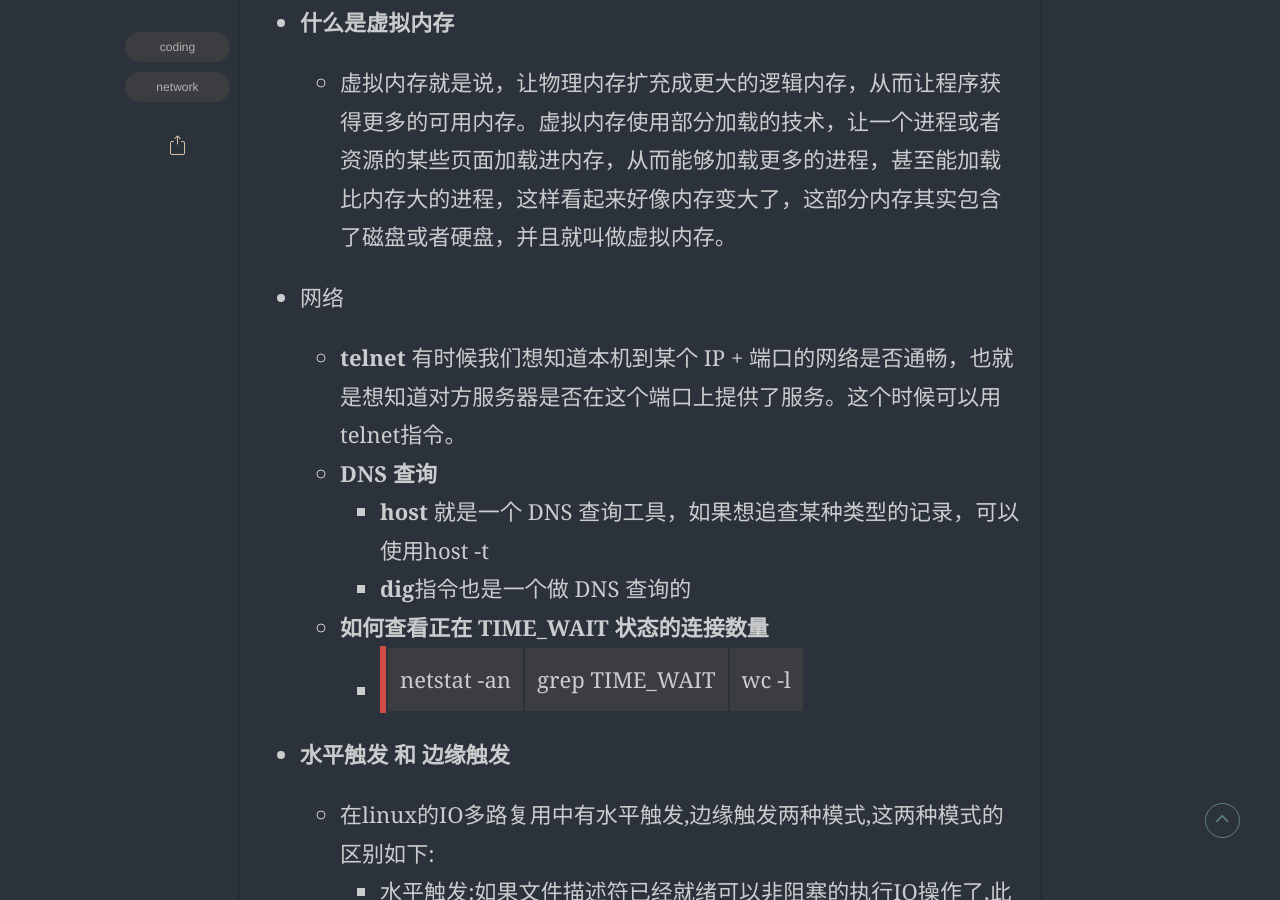
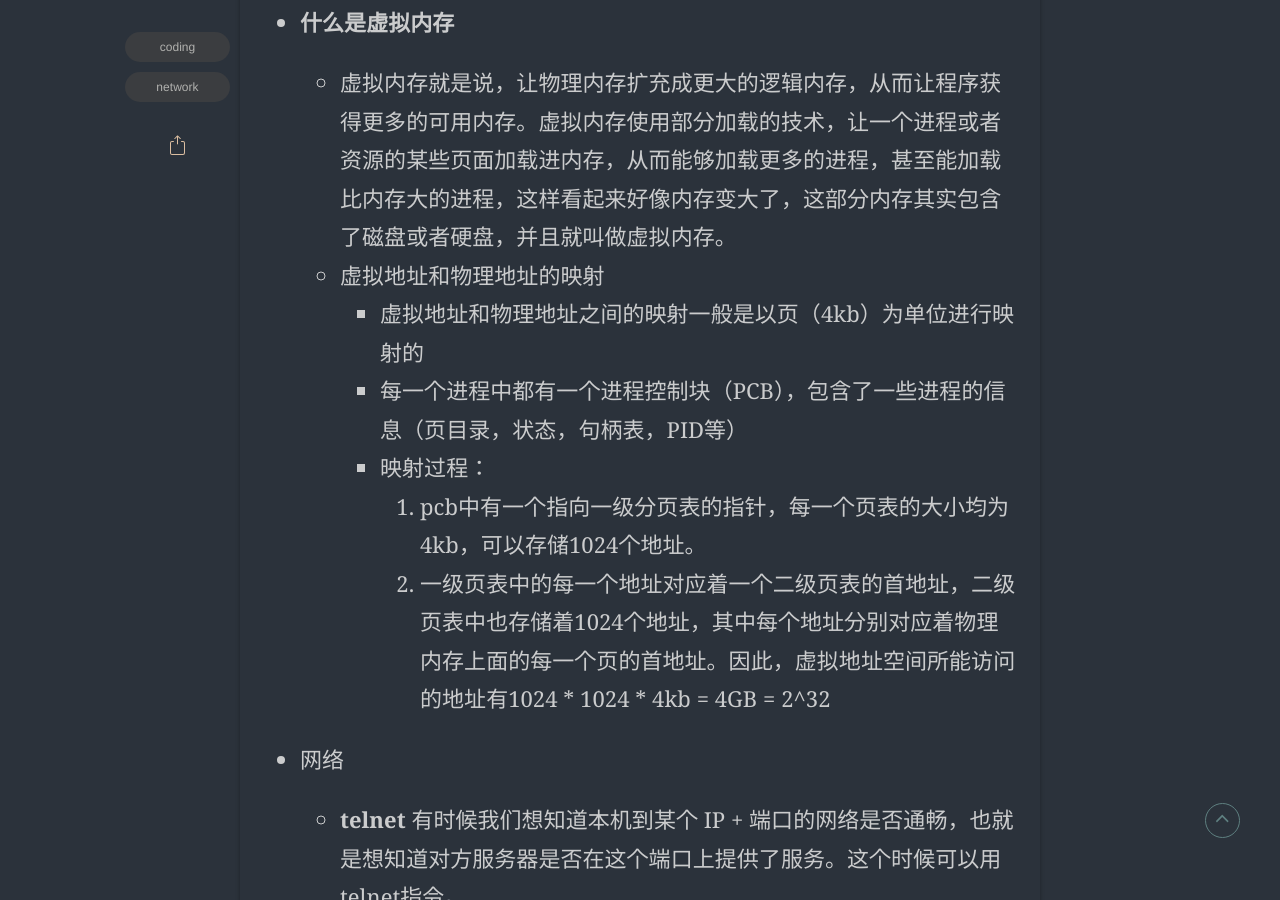
Before and after one commit to Tomxiaobai/Tomxiaobai.github.io, a Jekyll site: the page built from _posts/2022-04-13-network.markdown, in a window 1280 px wide and 900 px high, scrolled down 16880 px. Built offline with Jekyll 4.4.1, drawn with Linux system fonts in a browser that asks for light colours; some web fonts are replaced; comment, search, counter and statistics services are not loaded; some of the changed text lies outside the part shown.

````diff
--- a/_posts/2022-04-13-network.markdown
+++ b/_posts/2022-04-13-network.markdown
@@ -268,6 +268,12 @@ github: https://github.com/Tomxiaobai
 * **什么是虚拟内存**
 
   * 虚拟内存就是说，让物理内存扩充成更大的逻辑内存，从而让程序获得更多的可用内存。虚拟内存使用部分加载的技术，让一个进程或者资源的某些页面加载进内存，从而能够加载更多的进程，甚至能加载比内存大的进程，这样看起来好像内存变大了，这部分内存其实包含了磁盘或者硬盘，并且就叫做虚拟内存。
+  * 虚拟地址和物理地址的映射
+    - 虚拟地址和物理地址之间的映射一般是以页（4kb）为单位进行映射的
+    - 每一个进程中都有一个进程控制块（PCB），包含了一些进程的信息（页目录，状态，句柄表，PID等）
+    - 映射过程：
+      1. pcb中有一个指向一级分页表的指针，每一个页表的大小均为4kb，可以存储1024个地址。
+      2. 一级页表中的每一个地址对应着一个二级页表的首地址，二级页表中也存储着1024个地址，其中每个地址分别对应着物理内存上面的每一个页的首地址。因此，虚拟地址空间所能访问的地址有1024 * 1024 * 4kb = 4GB = 2^32
 
 * 网络
 
@@ -302,6 +308,9 @@ github: https://github.com/Tomxiaobai
   1. ss -tnlp | grep process_name //ss 一般用于转储套接字统计信息。它能够输出类似于 netstat 输出的信息，但它可以比其它工具显示更多的 TCP 信息和状态信息
   2. netstat -tnlp | grep ssh //默认情况下，netstat 会列出打开的套接字。如果不指定任何地址族，则会显示所有已配置地址族的活动套接字。但 netstat 已经过时了，一般会使用 ss 来替代。
   3. lsof -i -P | grep ssh //lsof 能够列出打开的文件，并列出系统上被进程打开的文件的相关信息。
+
+  补充一个查询进程相关的命令
+  ps -aux | grep CMD  // 对应的输出含义 USER PID %CPU %MEM VSZ RSS TTY STAT START TIME COMMAND
   ```
 
 
````
Also changed, not shown: _posts/2022-04-13-daily.md (+27 -0 lines).
